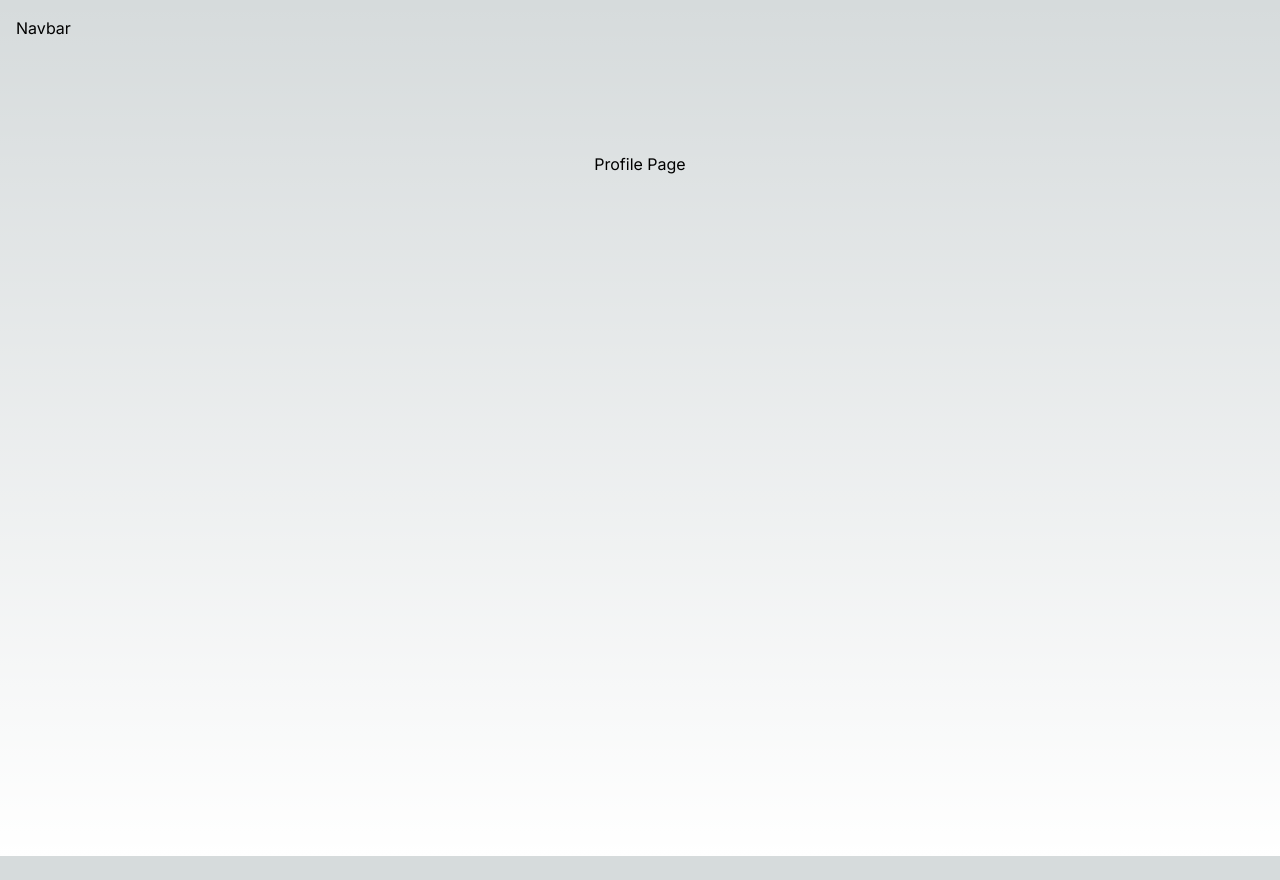
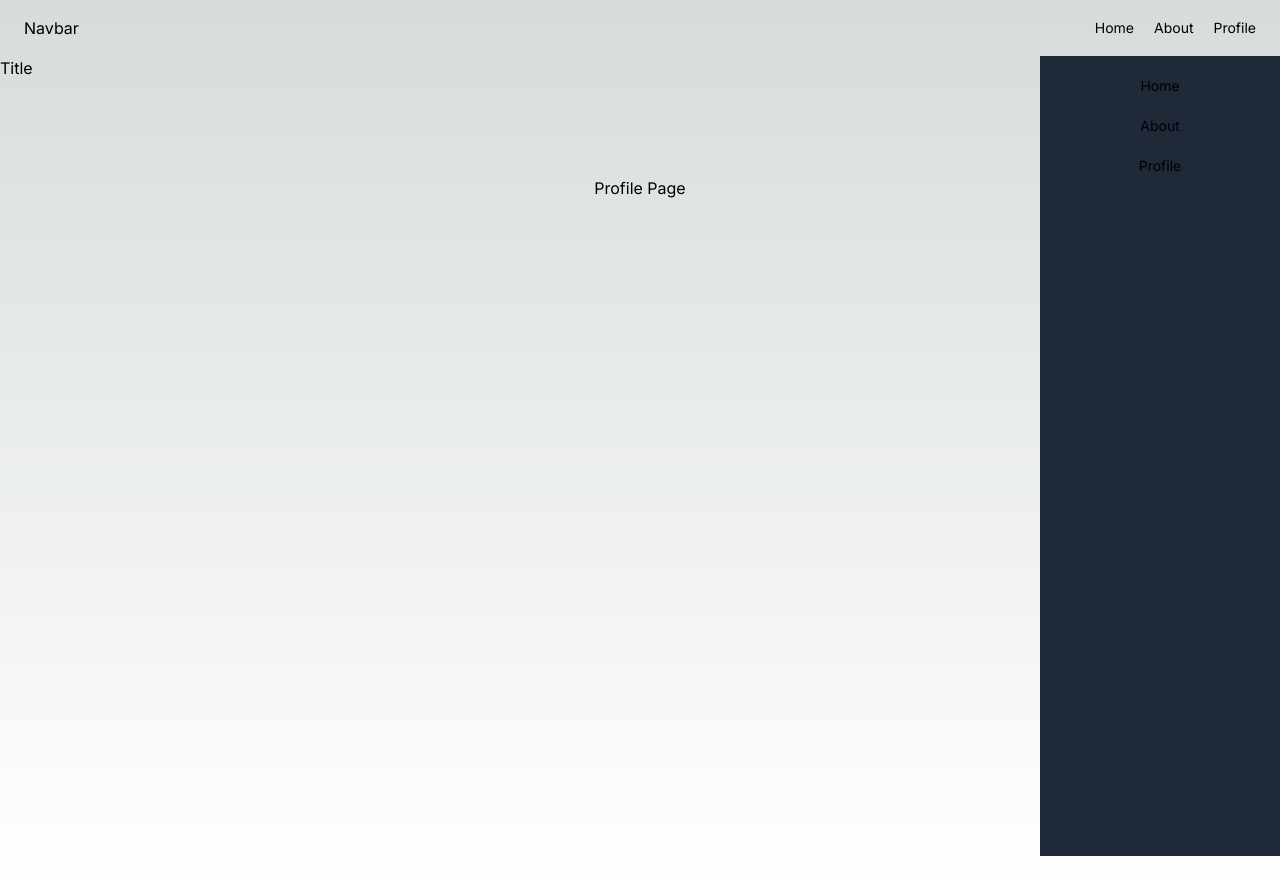
Before and after one commit to hikmahabdillah/next-app-router, a Next.js app: page /about/profile in a window 1280 px wide. Before the commit the page ends 856 px from the top, so only its background shows below. Built offline with nearby package versions, Linux system fonts and the light colour scheme.

Commit message:
try to implementation layouting

```diff
--- /dev/null
+++ b/src/app/about/layout.tsx
@@ -0,0 +1,26 @@
+import Link from "next/link";
+
+export default function AboutLayout({
+  children,
+}: Readonly<{
+  children: React.ReactNode;
+}>){
+  return(
+    <>
+    <nav className="fixed right-0 top-14 z-10 h-screen w-60 bg-gray-800">
+      <ul className="flex flex-col gap-5 items-center text-sm cursor-pointer p-5">
+        <Link href="/">
+        <li>Home</li>
+        </Link>
+        <Link href="/about">
+        <li>About</li>
+        </Link>
+        <Link href="/about/profile">
+        <li>Profile</li>
+        </Link>
+      </ul>
+    </nav>
+    {children}
+    </>
+  )
+}
--- /dev/null
+++ b/src/app/about/profile/layout.tsx
@@ -0,0 +1,14 @@
+import Link from "next/link";
+
+export default function ProfileLayout({
+  children,
+}: Readonly<{
+  children: React.ReactNode;
+}>){
+  return(
+    <>
+    <h1>Title</h1>
+    {children}
+    </>
+  )
+}
--- a/src/app/about/profile/navbar.tsx
+++ /dev/null
@@ -1,7 +0,0 @@
-export default function Navbar() {
-  return(
-    <div className="flex items-center justify-between p-4">
-      Navbar
-    </div>
-  );
-}
--- a/src/app/about/profile/page.tsx
+++ b/src/app/about/profile/page.tsx
@@ -1,11 +1,8 @@
-import Navbar from "./navbar";
-
 export default function ProfilePage() {
   return (
     <>
-    <Navbar/>
     <main className="flex min-h-screen flex-col items-center justify-between p-24">
-      Profile Page
+      <h1>Profile Page</h1>
     </main>
     </>
   );
--- a/src/app/layout.tsx
+++ b/src/app/layout.tsx
@@ -1,6 +1,7 @@
 import type { Metadata } from "next";
 import { Inter } from "next/font/google";
 import "./globals.css";
+import Navbar from "./navbar";
 
 const inter = Inter({ subsets: ["latin"] });
 
@@ -16,7 +17,10 @@ export default function RootLayout({
 }>) {
   return (
     <html lang="en">
-      <body className={inter.className}>{children}</body>
+      <body className={inter.className}>
+        <Navbar/>
+        {children}
+      </body>
     </html>
   );
 }
--- /dev/null
+++ b/src/app/navbar.tsx
@@ -0,0 +1,20 @@
+import Link from "next/link";
+
+export default function Navbar() {
+  return(
+    <nav className="flex items-center justify-between px-6 py-4">
+      <h1>Navbar</h1>
+      <ul className="flex gap-5 items-center text-sm cursor-pointer">
+        <Link href="/">
+        <li>Home</li>
+        </Link>
+        <Link href="/about">
+        <li>About</li>
+        </Link>
+        <Link href="/about/profile">
+        <li>Profile</li>
+        </Link>
+      </ul>
+    </nav>
+  );
+}
```
